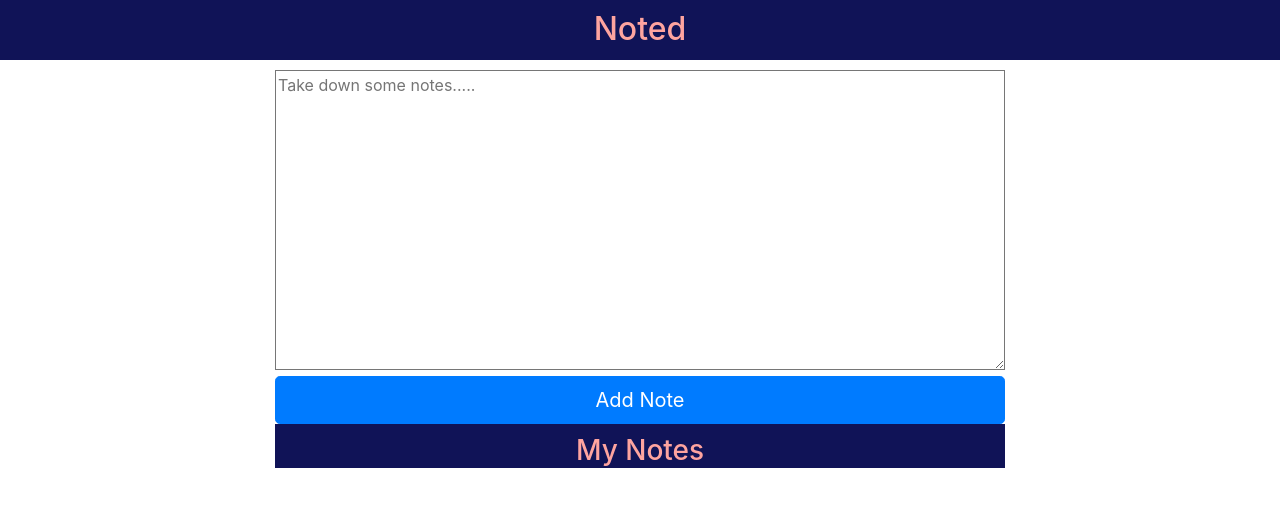
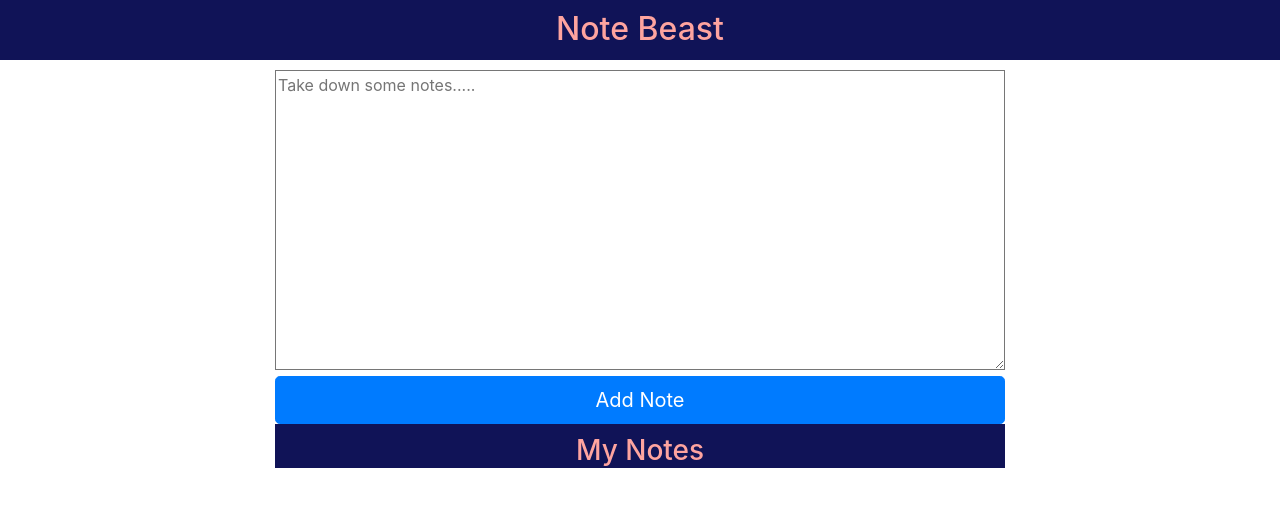
Before and after one commit to vincenttern/notes_app, a React app: page / in a window 1280 px wide. Shown: the top 506 px of the page. Built offline with nearby package versions, Linux system fonts and the light colour scheme.

Commit message:
Changed website name

```diff
--- a/src/components/Header.js
+++ b/src/components/Header.js
@@ -3,7 +3,7 @@ import React from "react";
 const Header = () => {
   return (
     <header>
-      <h2>Noted</h2>
+      <h2>Note Beast</h2>
     </header>
   );
 };
```
